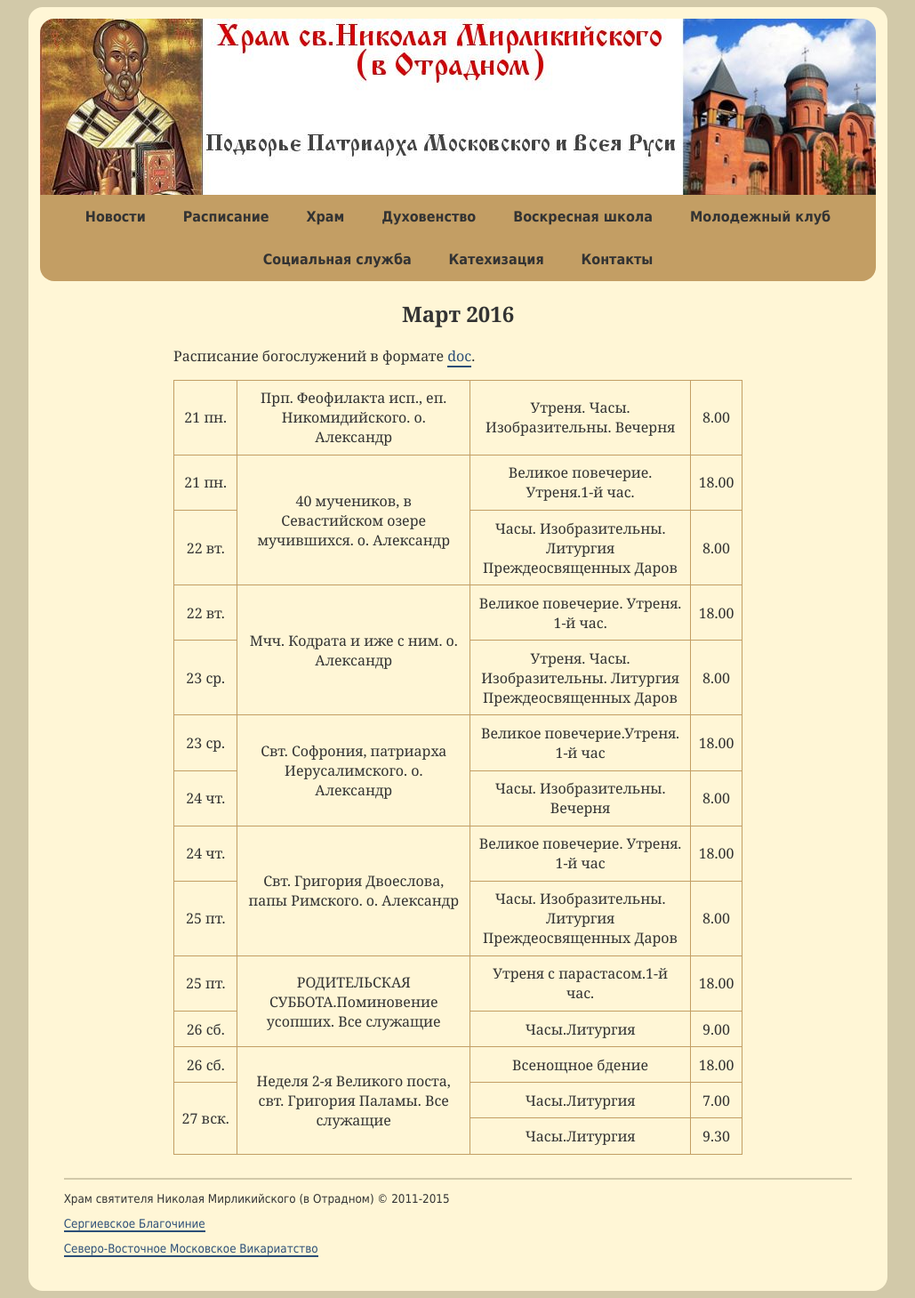
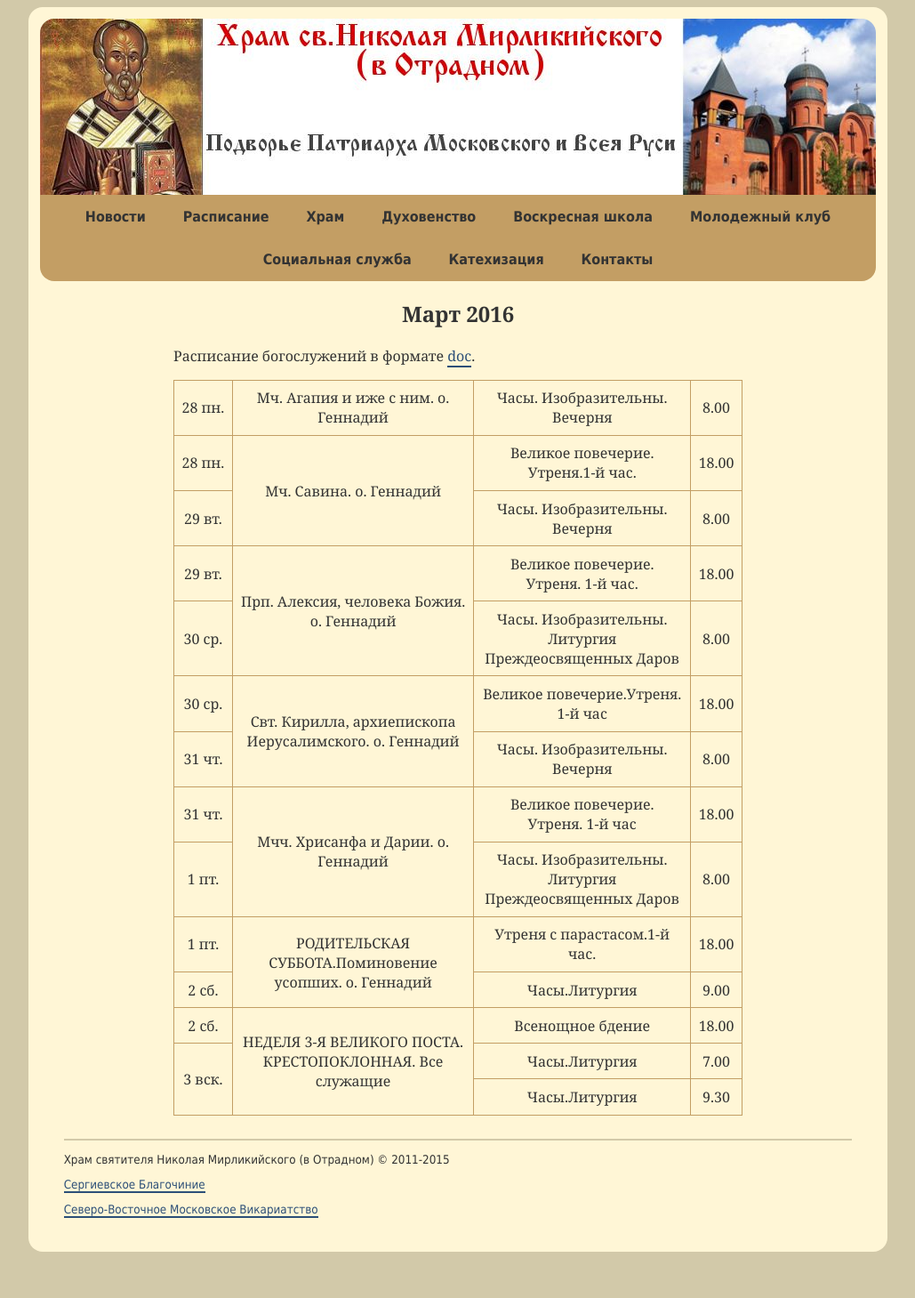
Before and after one commit to hramotradnoe/hramotradnoe.github.io, a Jekyll site: the page built from schedule/index.html, in a window 1280 px wide. Shown: the whole page at 89% size, without its empty margins (125-1154 px from the left). Built offline with Jekyll 4.4.1, drawn with Linux system fonts in a browser that asks for light colours; Markdown is read by kramdown in place of the engine named in the settings; after the commit the page ends 1415 px from its top, so only the background shows below that.

Commit message:
Update schedule.yml

```diff
--- a/_data/schedule.yml
+++ b/_data/schedule.yml
@@ -1,59 +1,59 @@
 period: Март 2016
 link: "https://docs.google.com/document/d/1XWbzxFk-gzUN6hnhOv8KZbaRtJ9ggFhOEVgPqBpCYL4/edit"
 timetable:
- - description : "Прп. Феофилакта исп., еп. Никомидийского. о. Александр"
+ - description : "Мч. Агапия и иже с ним. о. Геннадий"
    services    :
-      - day   : 21&nbsp;пн.
+      - day   : 28&nbsp;пн.
         time  : '8.00'
-        title : "Утреня. Часы.  Изобразительны. Вечерня"
- - description : "40 мучеников, в Севастийском озере мучившихся. о. Александр"
+        title : "Часы.  Изобразительны. Вечерня"
+ - description : "Мч. Савина. о. Геннадий"
    services    :
-      - day   : 21&nbsp;пн.
+      - day   : 28&nbsp;пн.
         time  : '18.00'
         title : "Великое повечерие. Утреня.1-й час."
-      - day   : 22&nbsp;вт.
+      - day   : 29&nbsp;вт.
+        time  : '8.00'
+        title : "Часы.  Изобразительны. Вечерня"
+ - description : "Прп. Алексия, человека Божия. о. Геннадий"
+   services    :
+      - day   : 29&nbsp;вт.
+        time  : '18.00'
+        title : "Великое повечерие. Утреня. 1-й час."
+      - day   : 30&nbsp;ср.
         time  : '8.00'
         title : "Часы.  Изобразительны. Литургия Преждеосвященных Даров"
- - description : "Мчч. Кодрата и иже с ним. о. Александр"
+ - description : "Свт. Кирилла, архиепископа Иерусалимского.  о. Геннадий"
    services    :
-      - day   : 22&nbsp;вт.
-        time  : '18.00'
-        title : "Великое повечерие. Утреня. 1-й час."
-      - day   : 23&nbsp;ср.
-        time  : '8.00'
-        title : "Утреня. Часы.  Изобразительны. Литургия Преждеосвященных Даров"
- - description : "Свт. Софрония, патриарха Иерусалимского.  о. Александр"
-   services    :
-      - day   : 23&nbsp;ср.
+      - day   : 30&nbsp;ср.
         time  : '18.00'
         title : "Великое повечерие.Утреня. 1-й час"
-      - day   : 24&nbsp;чт.
+      - day   : 31&nbsp;чт.
         time  : '8.00'
         title : "Часы.  Изобразительны. Вечерня"
- - description : "Свт. Григория Двоеслова, папы Римского.  о. Александр"
+ - description : "Мчч. Хрисанфа и Дарии.  о. Геннадий"
    services    :
-      - day   : 24&nbsp;чт.
+      - day   : 31&nbsp;чт.
         time  : '18.00'
         title : "Великое повечерие. Утреня. 1-й час"
-      - day   : 25&nbsp;пт.
+      - day   : 1&nbsp;пт.
         time  : '8.00'
         title : "Часы.  Изобразительны. Литургия Преждеосвященных Даров"
- - description : "РОДИТЕЛЬСКАЯ СУББОТА.Поминовение усопших. Все служащие"
+ - description : "РОДИТЕЛЬСКАЯ СУББОТА.Поминовение усопших. о. Геннадий"
    services    :
-      - day   : 25&nbsp;пт.
+      - day   : 1&nbsp;пт.
         time  : '18.00'
         title : "Утреня с парастасом.1-й час."
-      - day   : 26&nbsp;сб.
+      - day   : 2&nbsp;сб.
         time  : '9.00'
         title : "Часы.Литургия"
- - description : "Неделя 2-я Великого поста, свт. Григория Паламы. Все служащие"
+ - description : "НЕДЕЛЯ 3-Я ВЕЛИКОГО ПОСТА. КРЕСТОПОКЛОННАЯ. Все служащие"
    services    :
-      - day   : 26&nbsp;сб.
+      - day   : 2&nbsp;сб.
         time  : '18.00'
         title : "Всенощное бдение"
-      - day   : 27&nbsp;вск.
+      - day   : 3&nbsp;вск.
         time  : '7.00'
         title : "Часы.Литургия"
-      - day   : 27&nbsp;вск.
+      - day   : 3&nbsp;вск.
         time  : '9.30'
         title : "Часы.Литургия"
```
